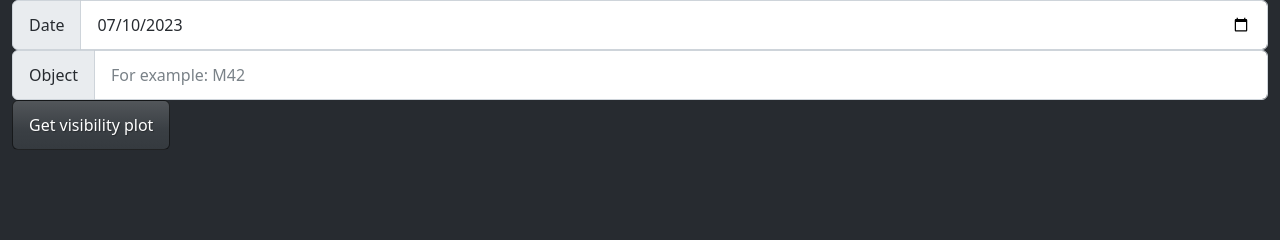
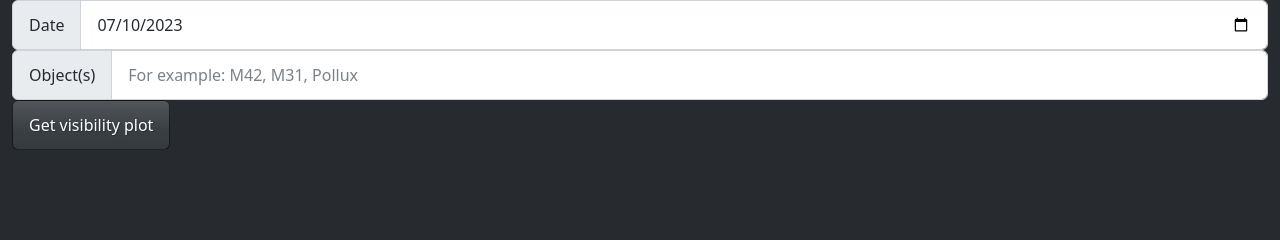
Before and after one commit to DanielAndreasen/astro-log, a Flask app: page /visibility in a window 1280 px wide. Shown: the part 178-418 px from the top of the page. Run offline with Flask 3, Linux system fonts and the light colour scheme; some libraries are stand-ins or nearby versions.

Commit message:
Show visibility plots for multiple objects

```diff
--- a/src/astrolog/web/app.py
+++ b/src/astrolog/web/app.py
@@ -549,25 +549,18 @@ def visibility_plot(form: ImmutableMultiDict[str, str]) -> str | None:
     frames = AltAz(obstime=times, location=location.earth_location)
     sun_pos = get_sun(times).transform_to(frames)
     moon_pos = get_body("moon", times).transform_to(frames)
-    try:
-        obj = SkyCoord.from_name(form.get("name"))
-    except NameResolveError:
-        flash(f"Could not find object: {form.get('name')}", category="danger")
-        return None
-    obj_pos = obj.transform_to(frames)
+    fig = plt.figure()
+    plt.plot(delta_midnight, sun_pos.alt, "--y", label="Sun")
+    plt.plot(delta_midnight, moon_pos.alt, "--r", label="Moon")
+    for name in form.get("name").split(","):
+        try:
+            obj = SkyCoord.from_name(name)
+        except NameResolveError:
+            flash(f"Could not find object: {name}", category="danger")
+            continue
+        obj_pos = obj.transform_to(frames)
 
-    fig = plt.figure()
-    plt.plot(delta_midnight, sun_pos.alt, color="y", label="Sun")
-    plt.plot(delta_midnight, moon_pos.alt, color="r", label="Moon")
-    plt.scatter(
-        delta_midnight,
-        obj_pos.alt,
-        c=obj_pos.alt,
-        label=form.get("name"),
-        lw=0,
-        s=8,
-        cmap="inferno",
-    )
+        plt.plot(delta_midnight, obj_pos.alt, label=name, lw=5)
     plt.fill_between(
         delta_midnight,
         0 * u.deg,
@@ -585,7 +578,6 @@ def visibility_plot(form: ImmutableMultiDict[str, str]) -> str | None:
         zorder=0,
     )
 
-    plt.colorbar().set_label("Azimuth [deg]")
     plt.legend(loc="upper left")
     plt.xlim(-12, 12)
     plt.xticks((np.arange(13) * 2 - 12))
--- a/src/astrolog/web/templates/visibility_curve.html
+++ b/src/astrolog/web/templates/visibility_curve.html
@@ -24,13 +24,13 @@
   </div>
 
   <div class="input-group">
-    <span class="input-group-text" id="name">Object</span>
+    <span class="input-group-text" id="name">Object(s)</span>
     <input
       name="name"
       type="text"
       class="form-control"
       aria-describedby="name"
-      placeholder="For example: M42"
+      placeholder="For example: M42, M31, Pollux"
       value="{{name or ''}}"
     />
   </div>
```
